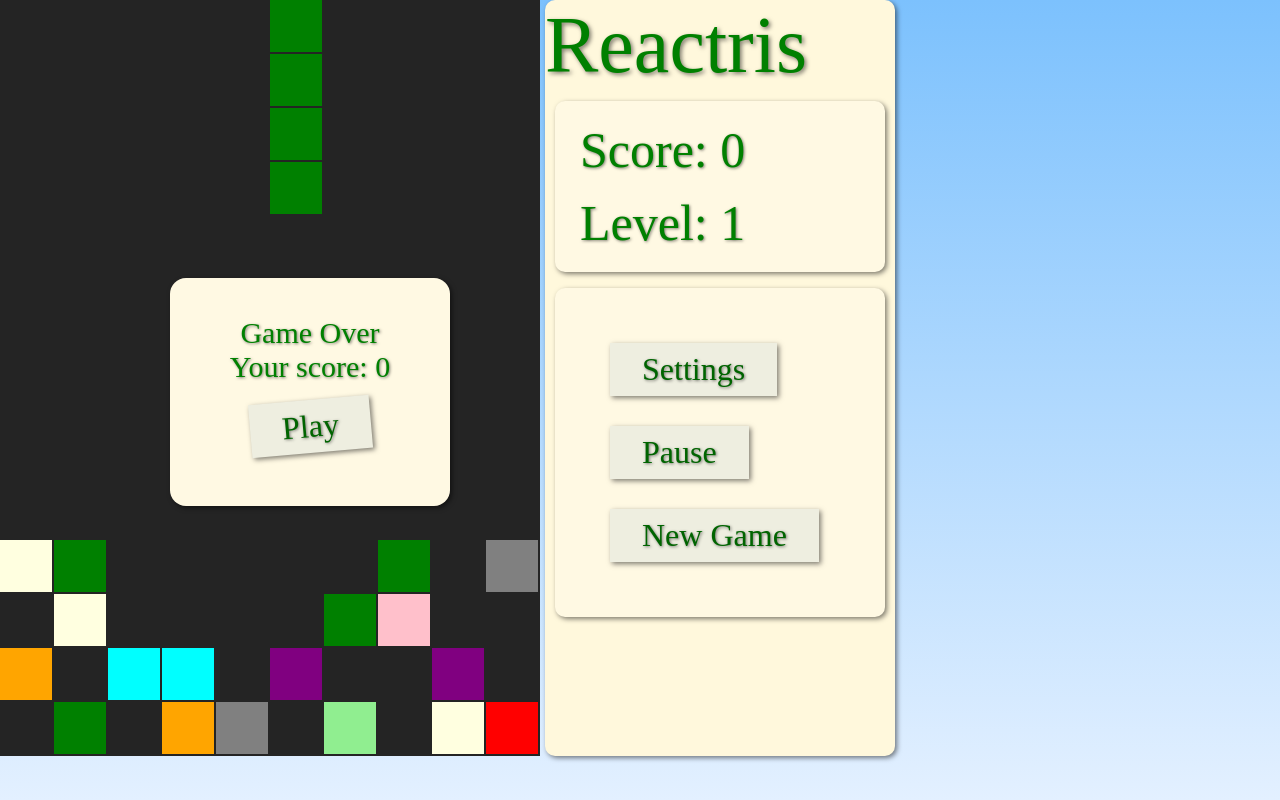
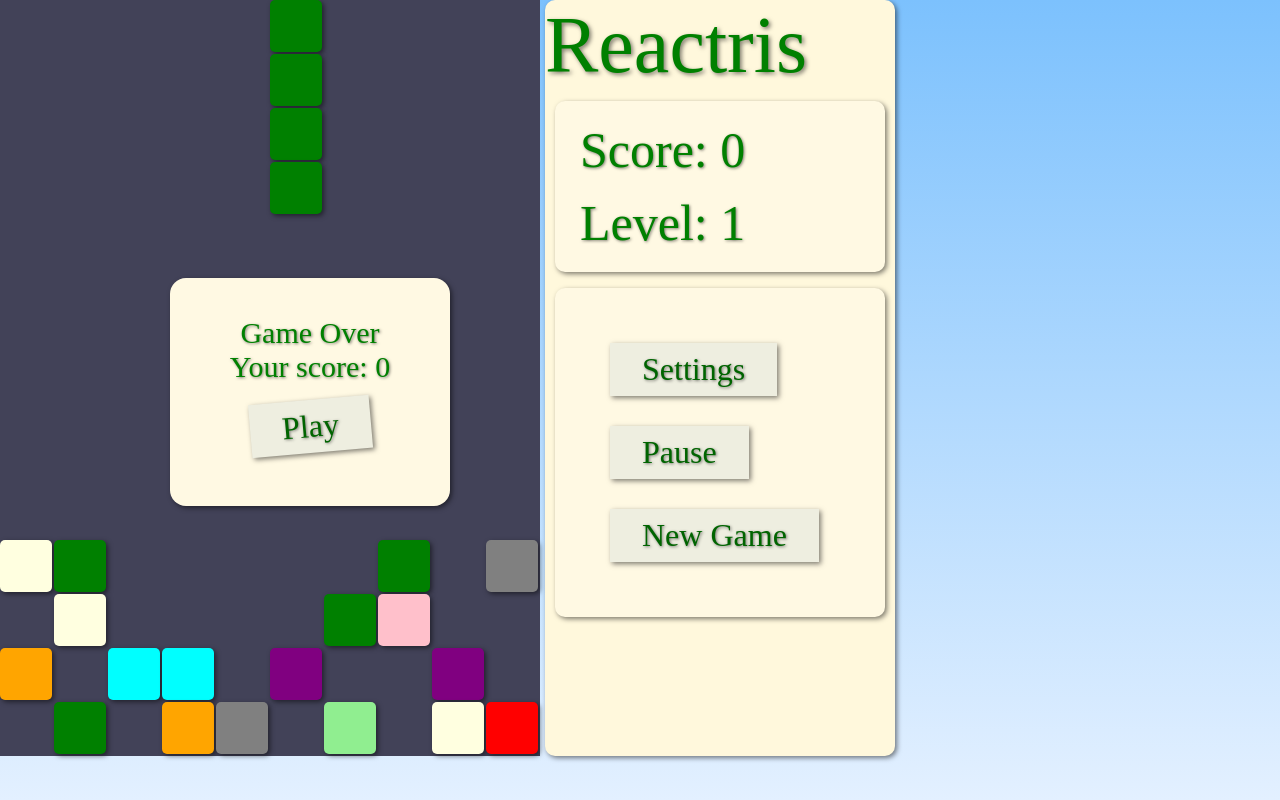
Before and after one commit to pertan4711/reactris, a React (Create React App) app: page / in a window 1280 px wide. Built offline with nearby package versions, Linux system fonts and the light colour scheme; a web font is replaced by a local one.

Commit message:
better gradient and soft corners

```diff
--- a/src/Tetris.css
+++ b/src/Tetris.css
@@ -20,7 +20,7 @@ body {
 }
 
 .playground-background {
-  background: rgb(36, 36, 36);
+  background: rgb(66, 66, 88);
 }
 
 .playground-panel {
--- a/src/components/game/Block.tsx
+++ b/src/components/game/Block.tsx
@@ -8,6 +8,9 @@ const Block = ({
   brickSpace,
   numCol,
 }: BlockProps) => {
+  // Create a radial gradient using the block color
+  const gradient = `radial-gradient(circle at 50% 50%, ${color} 60%, #222 100%)`;
+
   return (
     <div>
       {bricks.map((brick: { pX: number; pY: number }) => (
@@ -17,6 +20,9 @@ const Block = ({
           color={color}
           brickSize={brickSize}
           brickSpace={brickSpace}
+          style={{
+            background: gradient,
+          }}
         />
       ))}
     </div>
--- a/src/components/game/Brick.tsx
+++ b/src/components/game/Brick.tsx
@@ -12,6 +12,8 @@ const Brick = ({ brick, color, brickSize, brickSpace }: BrickProps) => {
         position: "absolute",
         left: brick.pX * brickSpace,
         top: brick.pY * brickSpace,
+        borderRadius: "5px",
+        boxShadow: "2px 2px 5px rgba(0,0,0,0.5)", // Add a subtle shadow for depth
       }}
     ></div>
   );
```
